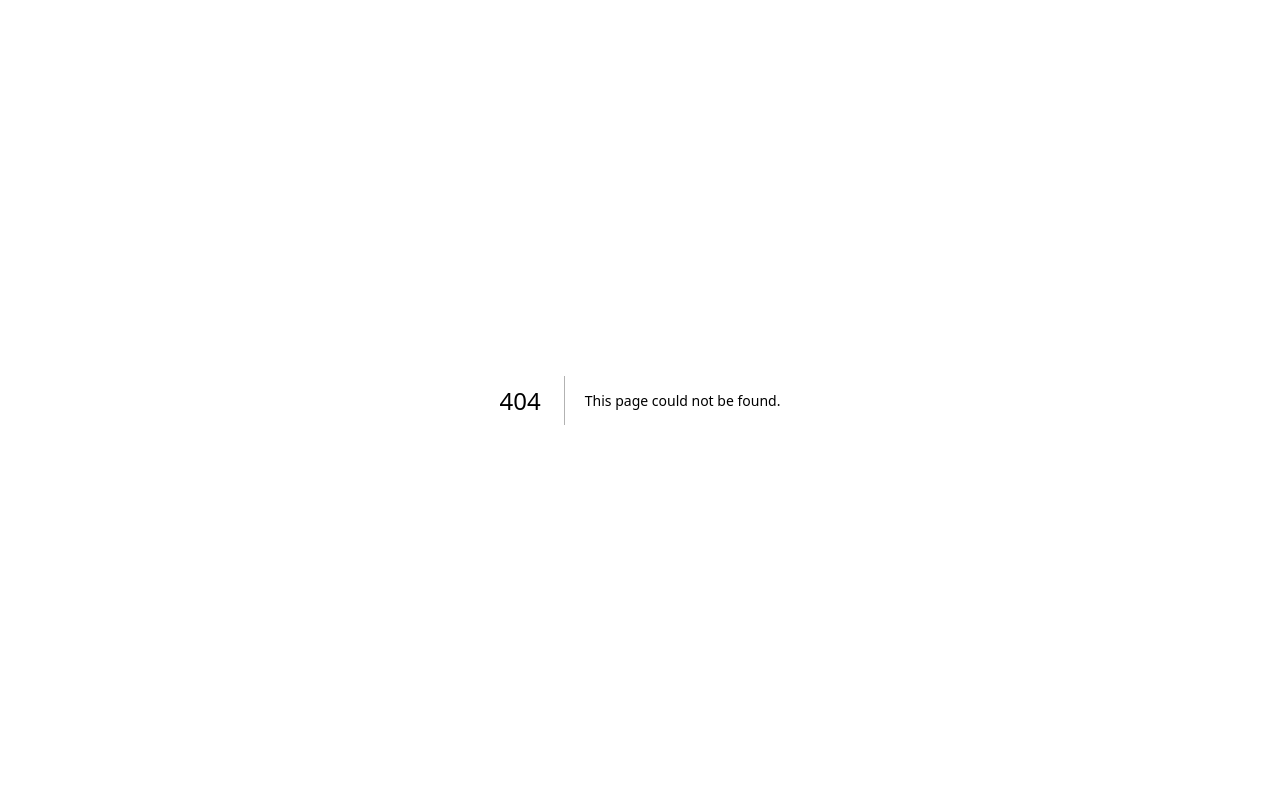
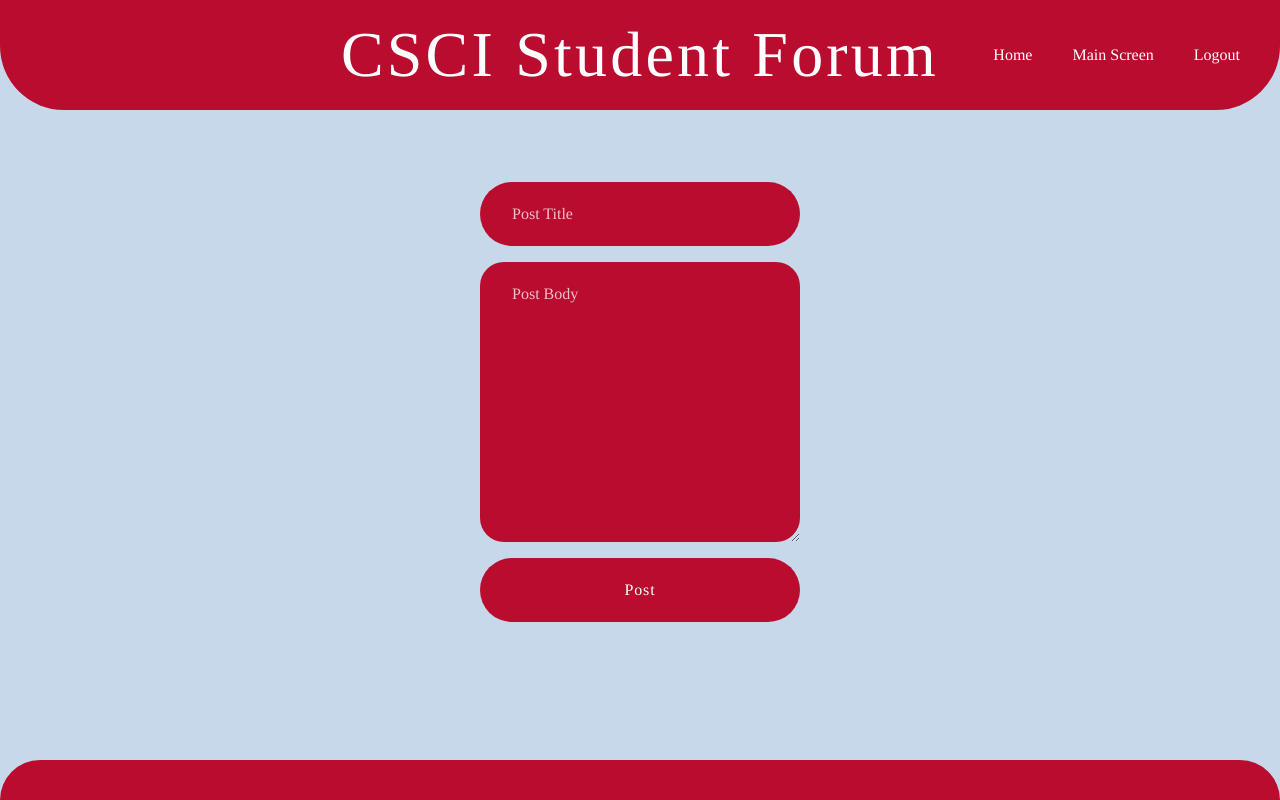
Before and after one commit to CSCI4300-Web-Programming/am-class-project-group-7, a Next.js app: page /AddPost in a window 1280 px wide. Before the commit this address had no page. Built offline with nearby package versions, Linux system fonts and the light colour scheme; a web font is replaced by a local one.

Commit message:
Added an addpost page, and changed mainpage to link to said page when logged in

```diff
--- /dev/null
+++ b/src/app/AddPost/page.tsx
@@ -0,0 +1,22 @@
+"use client";
+
+import Navbar from "../../components/Navbar";
+import Footer from "../../components/Footer";
+import AddPostForm from "../../components/AddForumPosts";
+
+export default function AddPostPage() {
+  const handleAddPost = (title: string, description: string) => {
+    console.log("Post ready to save:", { title, description });
+  };
+
+  return (
+    <div style={{ minHeight: "100vh", display: "flex", flexDirection: "column" }}>
+      <Navbar loggedIn={true} />
+      <main style={{ flex: 1 }}>
+        <div className="bground"></div>
+        <AddPostForm onAddPost={handleAddPost} />
+      </main>
+      <Footer />
+    </div>
+  );
+}
--- a/src/app/mainscreen/page.tsx
+++ b/src/app/mainscreen/page.tsx
@@ -7,30 +7,6 @@ import Link from "next/link";
 import ForumSection from "../../components/ForumSection";
 
 const isLoggedIn: boolean = false;
-
-const intialPosts: ForumPostData[] = [
-  {
-    id: "welcome-post",
-    title: "Example Post",
-    description: "This is what a description will look like.",
-    imageSrc: bulldogImage,
-    imageAlt: "Bulldog",
-  },
-  {
-    id: "intro-post",
-    title: "Introduce yourself",
-    description: "Tell us a bit about yourself.",
-    imageSrc: bulldogImage,
-    imageAlt: "Bulldog",
-  },
-  {
-    id: "questions-post",
-    title: "Ask questions here.",
-    description: "All questions accepted",
-    imageSrc: bulldogImage,
-    imageAlt: "Bulldog",
-  },
-];
 
 
 export default function Home() {
@@ -42,6 +18,25 @@ export default function Home() {
         style={{ backgroundImage: "url('/MainScreen.png')", alignItems: "center", justifyContent: "center", display: "flex" }}
       ></div>
 
+      {isLoggedIn && (
+        <Link
+          href="/AddPost"
+          className="get-started-link"
+          style={{
+            display: "block",
+            width: "fit-content",
+            margin: "1.5rem auto",
+            padding: "0.75rem 1.5rem",
+            borderRadius: "0.5rem",
+            backgroundColor: "#ba0c2f",
+            color: "#ffffff",
+            fontWeight: 700,
+          }}
+        >
+          Make a Post
+        </Link>
+      )}
+
       <ForumSection canPost={isLoggedIn} />
 
       <Footer />
--- a/src/components/AddForumPosts.tsx
+++ b/src/components/AddForumPosts.tsx
@@ -69,9 +69,9 @@ export default function AddPostForm({ onAddPost }: AddFormPostsProps) {
         name="description"
         value={newPost.description}
         onChange={handleChange}
-        placeholder="Post Description"
+        placeholder="Post Body"
         required
-        rows={4}
+        rows={10}
         style={{ ...fieldStyle, resize: "vertical", borderRadius: "1.5rem" }}
       />
       <button
@@ -84,7 +84,7 @@ export default function AddPostForm({ onAddPost }: AddFormPostsProps) {
           textAlign: "center",
         }}
       >
-        Add Post
+        Post
       </button>
     </form>
   );
```
